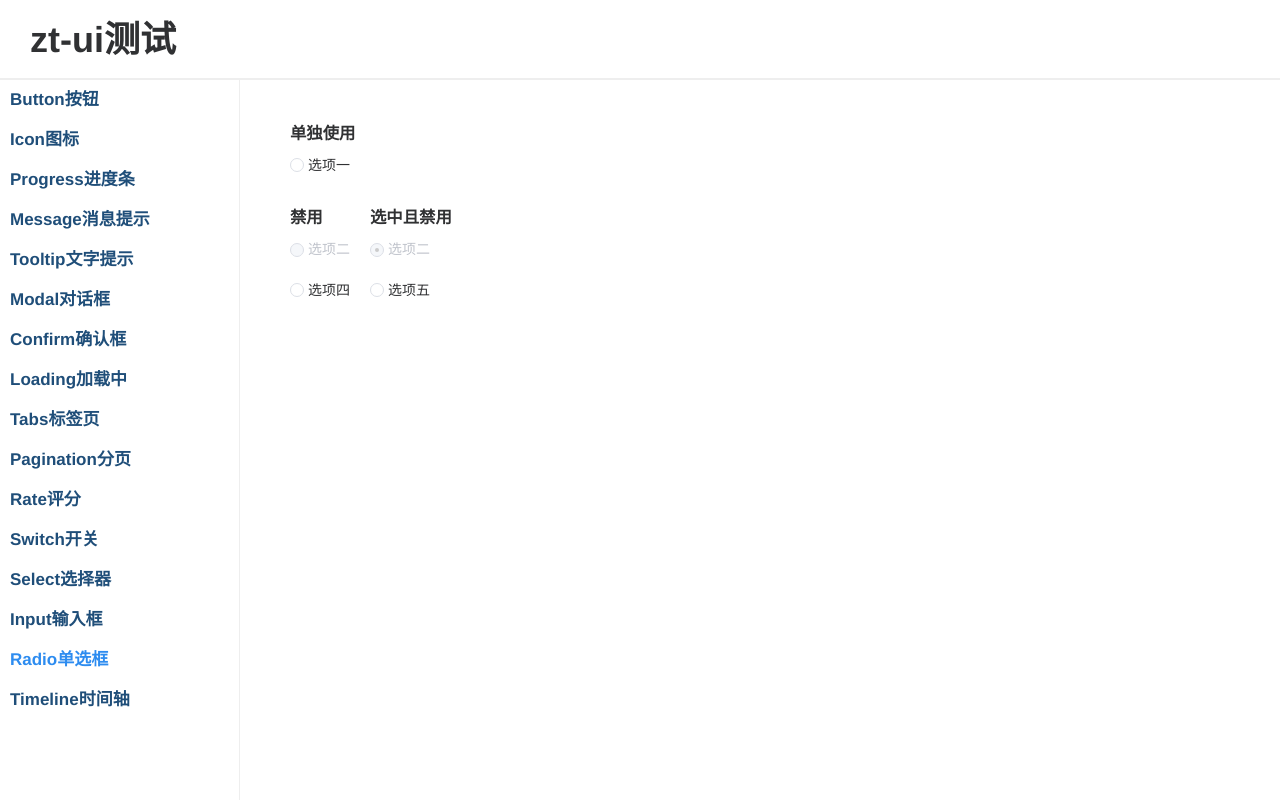
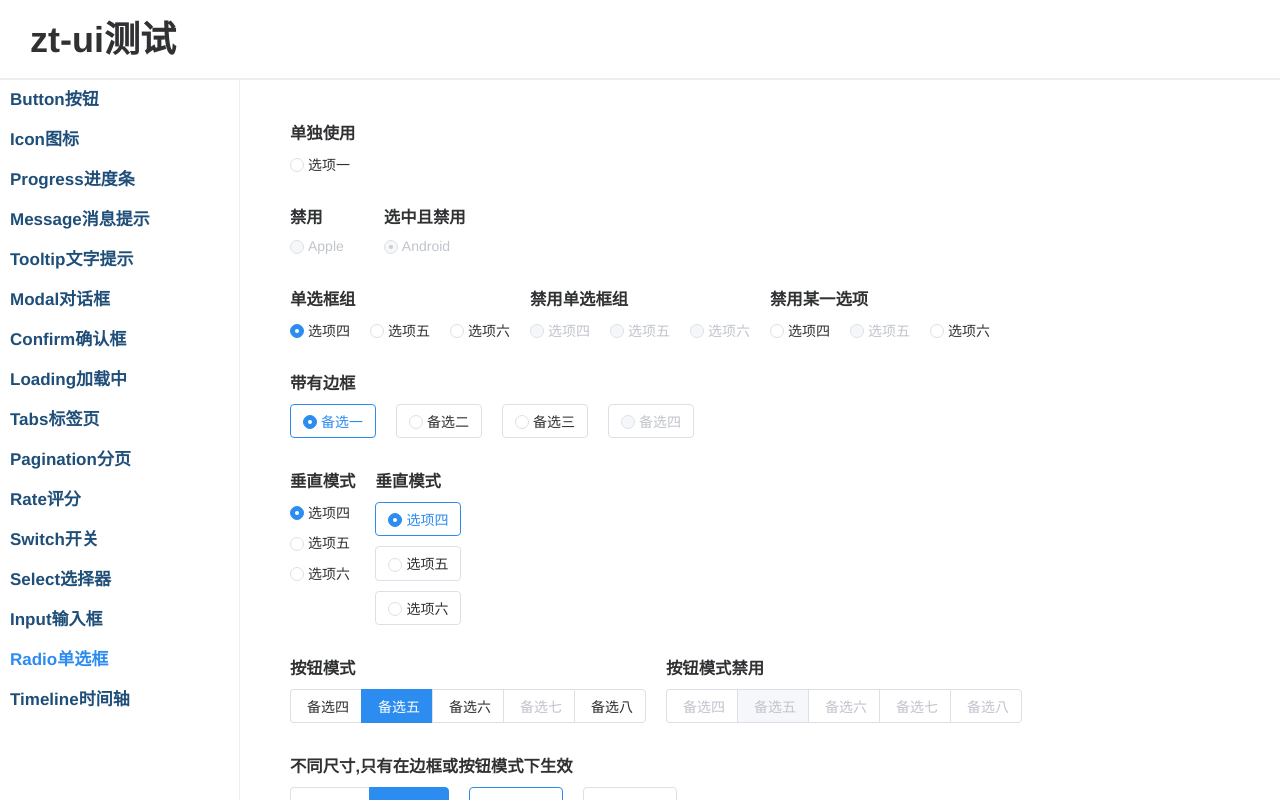
Before and after one commit to sygn24/zt-ui, a Vue app: page /radio in a window 1280 px wide. Built offline with nearby package versions, Linux system fonts and the light colour scheme.

Commit message:
实现Radio单选框的边框模式，按钮模式，垂直模式，不同尺寸

```diff
--- a/examples/views/Radio.vue
+++ b/examples/views/Radio.vue
@@ -3,25 +3,140 @@
         <div class="row">
             <div class="col">
                 <h3>单独使用</h3>
-                <zt-radio label="选项一" v-model="value1" @input="change">选项一</zt-radio>
+                <zt-radio label="选项一" v-model="value1" @change="change">选项一</zt-radio>
             </div>
         </div>
         <div class="row">
             <div class="col">
                 <h3>禁用</h3>
-                <zt-radio label="2" v-model="value2" disabled>选项二</zt-radio>
+                <zt-radio v-model="value2" disabled>Apple</zt-radio>
             </div>
             <div class="col">
                 <h3>选中且禁用</h3>
-                <zt-radio :label="2" v-model="value2" disabled>选项二</zt-radio>
+                <zt-radio label="Android" v-model="value3" disabled></zt-radio>
             </div>
         </div>
         <div class="row">
             <div class="col">
-                <zt-radio-group>
-                    <zt-radio label="选项四" v-model="value1" @input="change">选项四</zt-radio>
-                    <zt-radio label="选项五" v-model="value1" @input="change">选项五</zt-radio>
+                <h3>单选框组</h3>
+                <zt-radio-group v-model="value4" @change="groupChange">
+                    <zt-radio label="选项四">选项四</zt-radio>
+                    <zt-radio label="选项五">选项五</zt-radio>
+                    <zt-radio label="选项六">选项六</zt-radio>
                 </zt-radio-group>
+            </div>
+            <div class="col">
+                <h3>禁用单选框组</h3>
+                <zt-radio-group v-model="value5" disabled>
+                    <zt-radio label="选项四">选项四</zt-radio>
+                    <zt-radio label="选项五">选项五</zt-radio>
+                    <zt-radio label="选项六">选项六</zt-radio>
+                </zt-radio-group>
+            </div>
+            <div class="col">
+                <h3>禁用某一选项</h3>
+                <zt-radio-group v-model="value6">
+                    <zt-radio label="选项七">选项四</zt-radio>
+                    <zt-radio label="选项八" disabled>选项五</zt-radio>
+                    <zt-radio label="选项九">选项六</zt-radio>
+                </zt-radio-group>
+            </div>
+        </div>
+        <div class="row">
+            <div class="col">
+                <h3>带有边框</h3>
+                <zt-radio-group v-model="value7">
+                    <zt-radio label="备选一" border></zt-radio>
+                    <zt-radio label="备选二" border></zt-radio>
+                    <zt-radio label="备选三" border></zt-radio>
+                    <zt-radio label="备选四" border disabled></zt-radio>
+                </zt-radio-group>
+            </div>
+        </div>
+        <div class="row">
+            <div class="col">
+                <h3>垂直模式</h3>
+                <zt-radio-group v-model="value4" vertical>
+                    <zt-radio label="选项四">选项四</zt-radio>
+                    <zt-radio label="选项五">选项五</zt-radio>
+                    <zt-radio label="选项六">选项六</zt-radio>
+                </zt-radio-group>
+            </div>
+            <div class="col">
+                <h3>垂直模式</h3>
+                <zt-radio-group v-model="value4" vertical>
+                    <zt-radio label="选项四" border>选项四</zt-radio>
+                    <zt-radio label="选项五" border>选项五</zt-radio>
+                    <zt-radio label="选项六" border>选项六</zt-radio>
+                </zt-radio-group>
+            </div>
+            <div class="col"></div>
+        </div>
+        <div class="row">
+            <div class="col">
+                <h3>按钮模式</h3>
+                <zt-radio-group v-model="value8" button vertical>
+                    <zt-radio label="备选四"></zt-radio>
+                    <zt-radio label="备选五"></zt-radio>
+                    <zt-radio label="备选六" border></zt-radio>
+                    <zt-radio label="备选七" disabled></zt-radio>
+                    <zt-radio label="备选八"></zt-radio>
+                </zt-radio-group>
+            </div>
+            <div class="col">
+                <h3>按钮模式禁用</h3>
+                <zt-radio-group v-model="value8" button disabled>
+                    <zt-radio label="备选四"></zt-radio>
+                    <zt-radio label="备选五"></zt-radio>
+                    <zt-radio label="备选六"></zt-radio>
+                    <zt-radio label="备选七"></zt-radio>
+                    <zt-radio label="备选八"></zt-radio>
+                </zt-radio-group>
+            </div>
+        </div>
+        <div>
+            <h3>不同尺寸,只有在边框或按钮模式下生效</h3>
+            <div class="row">
+                <div class="col">
+                    <div class="row">
+                        <zt-radio-group v-model="value9" button size="large">
+                            <zt-radio label="备选四"></zt-radio>
+                            <zt-radio label="备选五"></zt-radio>
+                        </zt-radio-group>
+                    </div>
+                    <div class="row">
+                        <zt-radio-group v-model="value9" button size="medium">
+                            <zt-radio label="备选四"></zt-radio>
+                            <zt-radio label="备选五"></zt-radio>
+                        </zt-radio-group>
+                    </div>
+                    <div class="row">
+                        <zt-radio-group v-model="value9" button size="small">
+                            <zt-radio label="备选四"></zt-radio>
+                            <zt-radio label="备选五"></zt-radio>
+                        </zt-radio-group>
+                    </div>
+                </div>
+                <div class="col">
+                    <div class="row">
+                        <zt-radio-group v-model="value10" size="large">
+                            <zt-radio label="备选一" border></zt-radio>
+                            <zt-radio label="备选二" border></zt-radio>
+                        </zt-radio-group>
+                    </div>
+                    <div class="row">
+                        <zt-radio-group v-model="value10">
+                            <zt-radio label="备选一" border></zt-radio>
+                            <zt-radio label="备选二" border></zt-radio>
+                        </zt-radio-group>
+                    </div>
+                    <div class="row">
+                        <zt-radio-group v-model="value10" size="small">
+                            <zt-radio label="备选一" border></zt-radio>
+                            <zt-radio label="备选二" border></zt-radio>
+                        </zt-radio-group>
+                    </div>
+                </div>
             </div>
         </div>
     </div>
@@ -30,20 +145,29 @@
 <script>
 export default {
     name: 'Radio',
-
     data() {
         return {
-            value1: 1,
-            value2: 2,
-            value3: 3,
-            value4: 4,
-            value5: 5
+            value1: '',
+            value2: '',
+            value3: 'Android',
+            value4: '选项四',
+            value5: '',
+            value6: '',
+            value7: '备选一',
+            value8: '备选五',
+            value9: '备选五',
+            value10: '备选一',
+            value11: ''
         }
     },
     methods: {
         change(val) {
-            this.$msg(val)
+            this.$msg(this.value1)
             console.log(this.value1)
+        },
+        groupChange(val) {
+            this.$msg(this.value4)
+            console.log(val)
         }
     }
 }
@@ -56,8 +180,8 @@ export default {
     .col {
         margin-right: 20px;
     }
-    h3 {
-        padding: 10px 0;
-    }
+}
+h3 {
+    padding: 10px 0;
 }
 </style>
--- a/packages/components/Radio/Radio.vue
+++ b/packages/components/Radio/Radio.vue
@@ -1,11 +1,12 @@
 <template>
-    <label class="zt-radio" :class="{ disabled: disabled }">
+    <label class="zt-radio" :class="wrapperClass">
         <span class="zt-radio-outer">
-            <span class="zt-radio-inner" :class="clasees"></span>
-            <input class="zt-radio-native" type="radio" @click="onClick" :disabled="disabled" />
+            <span class="zt-radio-inner" :class="innerClass" v-if="!isButton"></span>
+            <input style="display: none" type="radio" @click="onClick" :disabled="isDisabled" />
         </span>
-        <span class="zt-radio-label" :class="{ disabled: disabled }">
-            <slot>Radio</slot>
+        <span class="zt-radio-label" :class="{ disabled: isDisabled }">
+            <slot v-if="$slots.default">Radio</slot>
+            <span v-else>{{ label }}</span>
         </span>
     </label>
 </template>
@@ -23,7 +24,22 @@ export default {
         disabled: {
             type: Boolean,
             default: false
+        },
+        border: {
+            type: Boolean,
+            default: false
+        },
+        size: {
+            type: String,
+            default: 'medium',
+            validator: size => {
+                return ['large', 'medium', 'small'].includes(size)
+            }
         }
+    },
+    model: {
+        prop: 'value',
+        event: 'change'
     },
     data() {
         return {
@@ -31,17 +47,46 @@ export default {
         }
     },
     computed: {
-        clasees() {
+        wrapperClass() {
+            return {
+                border: this.border,
+                checked: this.isChecked,
+                disabled: this.isDisabled,
+                vertical: !this.isButton && this.$parent.vertical,
+                [`${this.size}`]: !this.isGroup,
+                [`${this.$parent.size}`]: this.isGroup
+            }
+        },
+        innerClass() {
             return {
                 checked: this.isChecked,
-                disabled: this.disabled
+                disabled: this.isDisabled
             }
-        }
+        },
+        isDisabled() {
+            if (this.isGroup && this.$parent.disabled) {
+                return this.$parent.disabled
+            } else {
+                return this.disabled
+            }
+        },
+        isGroup() {
+            return this.$parent.$options.name === 'ZtRadioGroup'
+        },
+        isButton() {
+            return this.isGroup && this.$parent.button
+        },
+        getSize() {}
     },
     methods: {
         onClick() {
-            this.isChecked = true
-            this.$emit('input', this.label)
+            if (this.isChecked) return
+            if (this.isGroup) {
+                this.$parent.updateVal(this.label)
+            } else {
+                this.isChecked = true
+                this.$emit('change', this.label)
+            }
         }
     },
     watch: {
--- a/packages/components/Radio/RadioGroup.vue
+++ b/packages/components/Radio/RadioGroup.vue
@@ -1,5 +1,5 @@
 <template>
-    <div class="zt-radio-group">
+    <div class="zt-radio-group" :class="{ button: button }">
         <slot></slot>
     </div>
 </template>
@@ -14,10 +14,60 @@ export default {
         disabled: {
             type: Boolean,
             default: false
+        },
+        button: {
+            type: Boolean,
+            default: false
+        },
+        vertical: {
+            type: Boolean,
+            default: false
+        },
+        size: {
+            type: String,
+            default: 'medium',
+            validator: size => {
+                return ['large', 'medium', 'small'].includes(size)
+            }
         }
     },
-    provide() {
-        return { RadioGroup: this }
+    model: {
+        prop: 'value',
+        event: 'change'
+    },
+    data() {
+        return {
+            radios: []
+        }
+    },
+    mounted() {
+        this.getRadios()
+        this.setRadioGroupVal(this.value)
+    },
+    methods: {
+        getRadios() {
+            this.radios = this.$children.filter(item => item.$options.name === 'ZtRadio')
+        },
+        setRadioGroupVal(val) {
+            this.radios.forEach(item => {
+                if (item.label === val) {
+                    item.isChecked = true
+                } else {
+                    item.isChecked = false
+                }
+            })
+        },
+        updateVal(val) {
+            this.$emit('change', val)
+        }
+    },
+    watch: {
+        value(val) {
+            this.setRadioGroupVal(val)
+        }
     }
 }
 </script>
+<style scoped lang="less">
+@import './style.less';
+</style>
--- a/packages/components/Radio/style.less
+++ b/packages/components/Radio/style.less
@@ -1,8 +1,42 @@
 .zt-radio {
+  display: inline-block;
+  margin-right: 20px;
   cursor: pointer;
 
   &.disabled {
     cursor: not-allowed;
+  }
+
+  &.border {
+    border: 1px solid var(--base-border);
+    border-radius: 4px;
+
+    &.checked {
+      border-color: var(--primary);
+      color: var(--primary);
+
+      &.disabled {
+        border-color: var(--base-border);
+      }
+    }
+
+    &.medium {
+      padding: 6px 12px;
+    }
+
+    &.large {
+      padding: 8px 16px;
+    }
+
+    &.small {
+      padding: 4px 8px;
+    }
+  }
+
+  &.vertical {
+    display: block;
+    margin-bottom: 10px;
+    margin-right: 0;
   }
 
   &-outer {
@@ -21,7 +55,6 @@
     height: 14px;
     background-color: #fff;
     position: relative;
-    cursor: pointer;
 
     &::after {
       content: '';
@@ -68,14 +101,62 @@
       color: var(--disabled-text);
     }
   }
-
-  &-native {
-    display: none;
-  }
 }
 
 .zt-radio-group {
-  .zt-radio {
-    margin-right: 20px;
+  display: inline-block;
+  white-space: nowrap;
+
+  .zt-radio:last-child {
+    margin-right: 0;
+    margin-bottom: 0;
+  }
+
+  &.button {
+    .zt-radio {
+      display: inline-block;
+      border: 1px solid var(--base-border);
+      margin-right: 0;
+      border-right: 0;
+      border-radius: 0;
+      background: #fff;
+      transition: all .2s ease-out;
+
+      &:hover {
+        color: var(--primary);
+      }
+
+      &:first-child {
+        border-radius: 4px 0 0 4px;
+      }
+
+      &:last-child {
+        border-radius: 0 4px 4px 0;
+        border-right: 1px solid var(--base-border);
+      }
+
+      &.checked {
+        background: var(--primary);
+        color: #fff;
+        border-color: var(--primary);
+
+        &.disabled {
+          border-color: var(--base-border);
+          background: var(--disabled-bg);
+        }
+      }
+
+      &.medium {
+        padding: 6px 12px;
+      }
+
+      &.large {
+        padding: 8px 16px;
+      }
+
+      &.small {
+        padding: 4px 8px;
+      }
+    }
   }
 }
```
